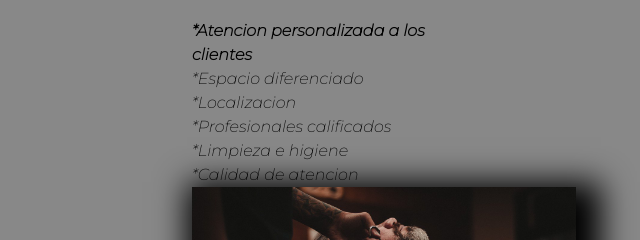
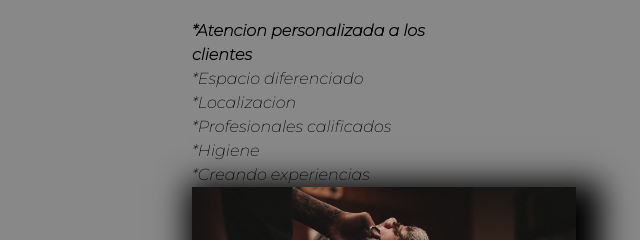
Before and after one commit to LucasSanjua/AaluraGit, a plain HTML site: page index.html in a window 1280 px wide. Shown: the part 1540-1780 px from the top of the page, 128-768 px from the left. Drawn offline with Linux system fonts and the light colour scheme.

Commit message:
modificando la higiene

```diff
--- a/index.html
+++ b/index.html
@@ -52,8 +52,9 @@
                         <li class="items">Espacio diferenciado</li>
                         <li class="items">Localizacion</li>
                         <li class="items">Profesionales calificados</li>
-                        <li class="items">Limpieza e higiene </li>
-                        <li class="items">Calidad de atencion</li>
+                         <li class="items">Higiene </li>
+                        <li class="items">Creando experiencias</li>
+
                     </ul> <img class="imgDiferenciale"src="diferenciales/diferenciales.jpg" alt="diferenciales">
                     <div class="video">
                         <iframe width="100%" height="315" src="https://www.youtube.com/embed/wcVVXUV0YUY" title="YouTube video player" frameborder="0" allow="accelerometer; autoplay; clipboard-write; encrypted-media; gyroscope; picture-in-picture; web-share" allowfullscreen></iframe>
```
